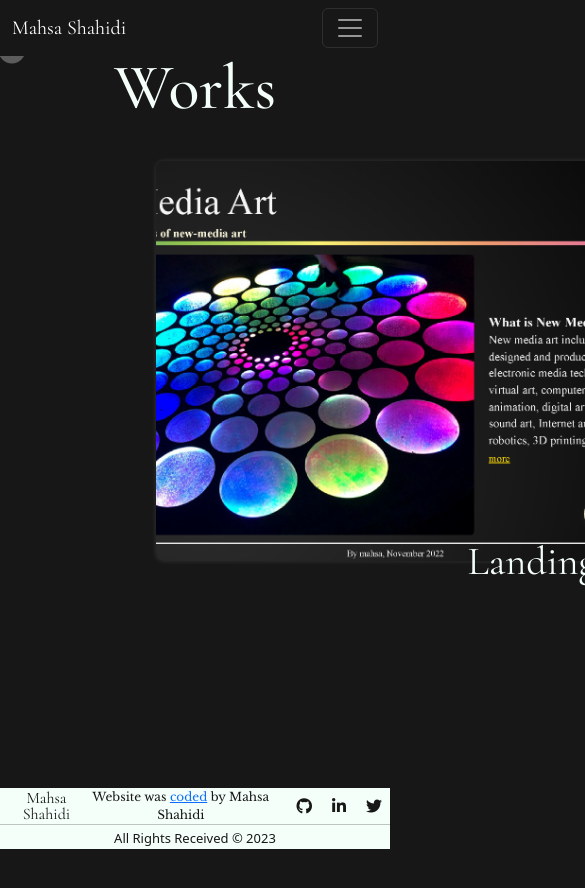
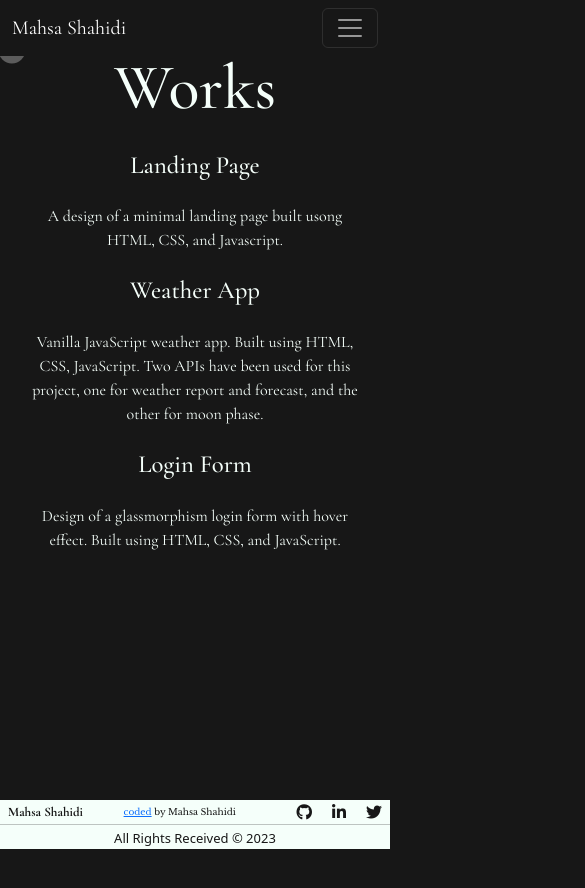
Before and after one commit to mahsashahidi/portfolio-project, a plain HTML site: page works.html in a window 390 px wide. Shown: the top 888 px of the page, 585 px wide, since content can reach past the window. Drawn offline with nearby package versions, Linux system fonts and the light colour scheme; a web font is replaced by a local one.

Commit message:
edited the work page, footer

```diff
--- a/css/style.css
+++ b/css/style.css
@@ -395,7 +395,7 @@ hr {
   font-size: 4rem;
 }
 .about-content a {
-  text-align: start;
+  text-align: left;
   font-size: 1rem;
 }
 .about-content a {
@@ -427,14 +427,17 @@ svg:hover path {
   animation: move 20s infinite alternate;
   z-index: -1;
 }
-/* @keyframes move {
+@keyframes move {
   0% {
-    transform: translate(0px, 0px) rotate(-10deg) scale(0.9);
+    transform: translate(-20px, 30px) rotate(-10deg) scale(0.7);
+  }
+  50% {
+    transform: translate(-300px, -10px) rotate(0deg) scale(1.1);
   }
   100% {
-    transform: translate(-600px, -90px) rotate(0deg) scale(1.09);
+    transform: translate(-500px, -15px) rotate(10deg) scale(0.9);
   }
-} */
+}
 
 @media (max-width: 576px) {
   .hero h1 {
@@ -453,12 +456,10 @@ svg:hover path {
     font-size: 1.25rem;
   }
   footer .mainFooter .smallscreen {
-    font-size: 16px;
-    line-height: 1;
-    margin: 0;
-    padding-top: 0;
-    padding-top: 0;
-    font-family: var(--header-font);
-    /* font-family: "Libre Barcode 39 Text", cursive; */
+    font-size: 13px;
+    font-weight: bold;
+  }
+  footer .mainFooter .git-source {
+    font-size: 9px;
   }
 }
--- a/works.html
+++ b/works.html
@@ -42,7 +42,7 @@
       <header>
         <nav class="navbar fixed-top navbar-expand-lg navbar-dark bg-dark">
           <div class="container-fluid">
-            <a class="navbar-brand" href="#">Mahsa Shahidi</a>
+            <a class="navbar-brand" href="/">Mahsa Shahidi</a>
             <button
               class="navbar-toggler"
               type="button"
@@ -81,7 +81,43 @@
             <span class="mouse"> View Project </span>
           </div>
           <h1>Works</h1>
-          <div class="contain mt-0">
+          <!-- for smallScreen -->
+          <div class="container gallery-smallScreen d-sm-block d-md-none">
+            <div>
+              <a href="#"><h2>Landing Page</h2></a>
+
+              <div class="notes-small">
+                <p>
+                  A design of a minimal landing page built usong HTML, CSS, and
+                  Javascript.
+                </p>
+              </div>
+            </div>
+
+            <div>
+              <a href="#"><h2>Weather App</h2></a>
+
+              <div class="notes-small">
+                <p>
+                  Vanilla JavaScript weather app. Built using HTML, CSS,
+                  JavaScript. Two APIs have been used for this project, one for
+                  weather report and forecast, and the other for moon phase.
+                </p>
+              </div>
+            </div>
+
+            <div>
+              <a href="#"><h2>Login Form</h2></a>
+              <div class="notes-small">
+                <p>
+                  Design of a glassmorphism login form with hover effect. Built
+                  using HTML, CSS, and JavaScript.
+                </p>
+              </div>
+            </div>
+          </div>
+          <!-- for bigScreen -->
+          <div class="contain mt-0 d-none d-md-block">
             <div class="block block-1">
               <a href="#"
                 ><img
@@ -150,8 +186,7 @@
               >open-sourced</a
             ></span
           >
-          <span class="git-source d-sm-block d-md-none"
-            >Website was
+          <span class="git-source d-sm-block d-md-none">
             <a href="https://github.com/mahsashahidi/portfolio-project"
               >coded</a
             >
```
Also changed, not shown: about.html (+2 -3 lines), contact.html (+1 -2 lines), index.html (+1 -1 lines).
